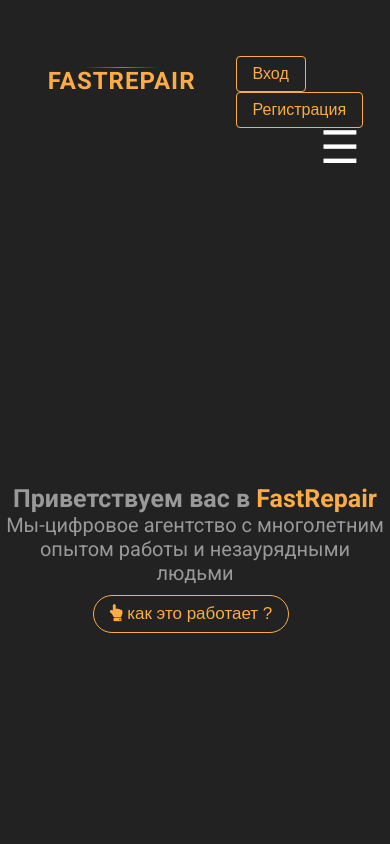
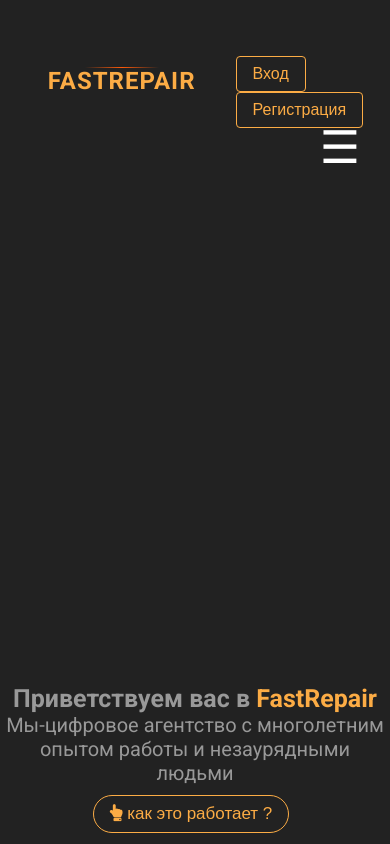
Before and after one commit to ilya-averin/ilya-averin.github.io, a plain HTML site: page project/index.html in a window 390 px wide. Shown: the top 844 px of the page. Drawn offline with nearby package versions, Linux system fonts and the light colour scheme.

Commit message:
Update media_queries.css

```diff
--- a/project/media_queries.css
+++ b/project/media_queries.css
@@ -95,7 +95,7 @@
 
 	main .main_welcom
 	{
-		padding: 300px 0 300px 0;
+		padding: 500px 0 500px 0;
 
 	}
 	main .main_welcom p
```
